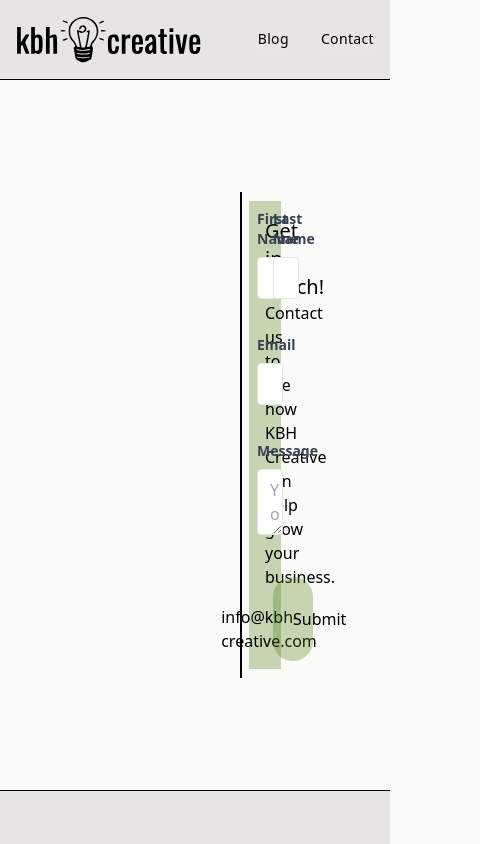
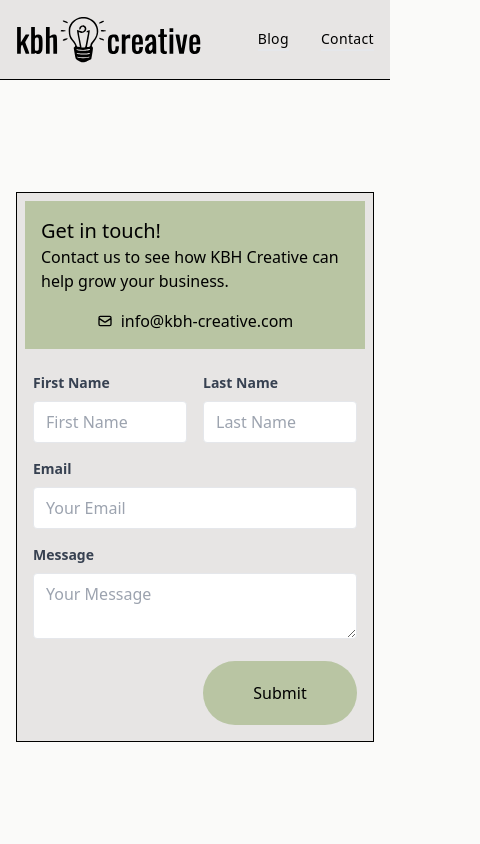
Before and after one commit to bradenhirschi/kbh-creative.com, a Next.js app: page /contact in a window 390 px wide. Shown: the top 844 px of the page, 480 px wide, since content can reach past the window. Built offline with nearby package versions, Linux system fonts and the light colour scheme.

Commit message:
Optimized whole site for mobile

```diff
--- a/app/(app)/(home)/page.tsx
+++ b/app/(app)/(home)/page.tsx
@@ -8,7 +8,7 @@ const HomePage = () => {
   return (
     <main>
       {/* Hero section */}
-      <section className="grid grid-cols-1 lg:grid-cols-3 px-responsive min-h-[calc(100vh-80px)]">
+      <section className="grid grid-cols-1 lg:grid-cols-3 px-responsive min-h-[calc(100vh-80px)] py-4 lg:py-0">
         <div className="lg:col-span-2 lg:pr-20 py-10">
           <h1 className="stretched-heading">Elevate Your</h1>
           <h1 className="stretched-heading text-right w-full mb-12">
@@ -23,13 +23,13 @@ const HomePage = () => {
               loading="eager"
               className="rounded-lg"
             />
-            <div className="stamp bg-stone-200" />
-            <div className="stamp bg-lime-700/30 flex items-center justify-center">
+            <div className="hidden sm:block stamp bg-stone-200" />
+            <div className="hidden sm:flex stamp bg-lime-700/30 items-center justify-center">
               <Image src={lightbulb} alt="Lightbulb logo" />
             </div>
           </div>
         </div>
-        <div className="bg-stone-200 border-x border-black h-full pt-32 px-10">
+        <div className="border-y lg:border-y-0 bg-stone-200 border-x border-black h-full pt-32 py-6 px-10">
           <h2 className="uppercase font-semibold">
             With
             <br />
--- a/app/(app)/blog/[slug]/page.tsx
+++ b/app/(app)/blog/[slug]/page.tsx
@@ -43,8 +43,8 @@ const BlogPostPage = async ({ params }: Props) => {
   const post: SanityDocument = await getPost(params);
 
   return (
-    <main className="px-responsive grid grid-cols-4">
-      <div className="col-span-3">
+    <main className="px-responsive grid md:grid-cols-4">
+      <div className="md:col-span-3">
         <BlogPost post={post} />
       </div>
       <BlogSidebar currentPostSlug={post.slug.current} />
--- a/app/(app)/contact/page.tsx
+++ b/app/(app)/contact/page.tsx
@@ -3,8 +3,8 @@ import { HiOutlineMail } from "react-icons/hi";
 
 const ContactPage = () => {
   return (
-    <main className="py-28 px-60">
-      <section className="grid grid-cols-3 border border-black bg-stone-200">
+    <main className="py-28 px-responsive">
+      <section className="grid md:grid-cols-3 mx-auto border border-black bg-stone-200 max-w-4xl">
         <div className="bg-lime-700/30 m-2 p-4">
           <h4>Get in touch!</h4>
           <p className="mb-4">
@@ -15,7 +15,7 @@ const ContactPage = () => {
             <div className="ml-2">info@kbh-creative.com</div>
           </div>
         </div>
-        <div className="col-span-2">
+        <div className="md:col-span-2">
           <ContactForm />
         </div>
       </section>
--- a/styles/globals.css
+++ b/styles/globals.css
@@ -28,7 +28,7 @@ h5 {
 }
 
 .btn {
-  @apply flex font-medium flex-row items-center bg-lime-700/30 p-5 rounded-full hover:bg-lime-700/60;
+  @apply flex font-medium flex-row items-center justify-center bg-lime-700/30 p-5 rounded-full hover:bg-lime-700/60;
 }
 
 .px-responsive {
```
